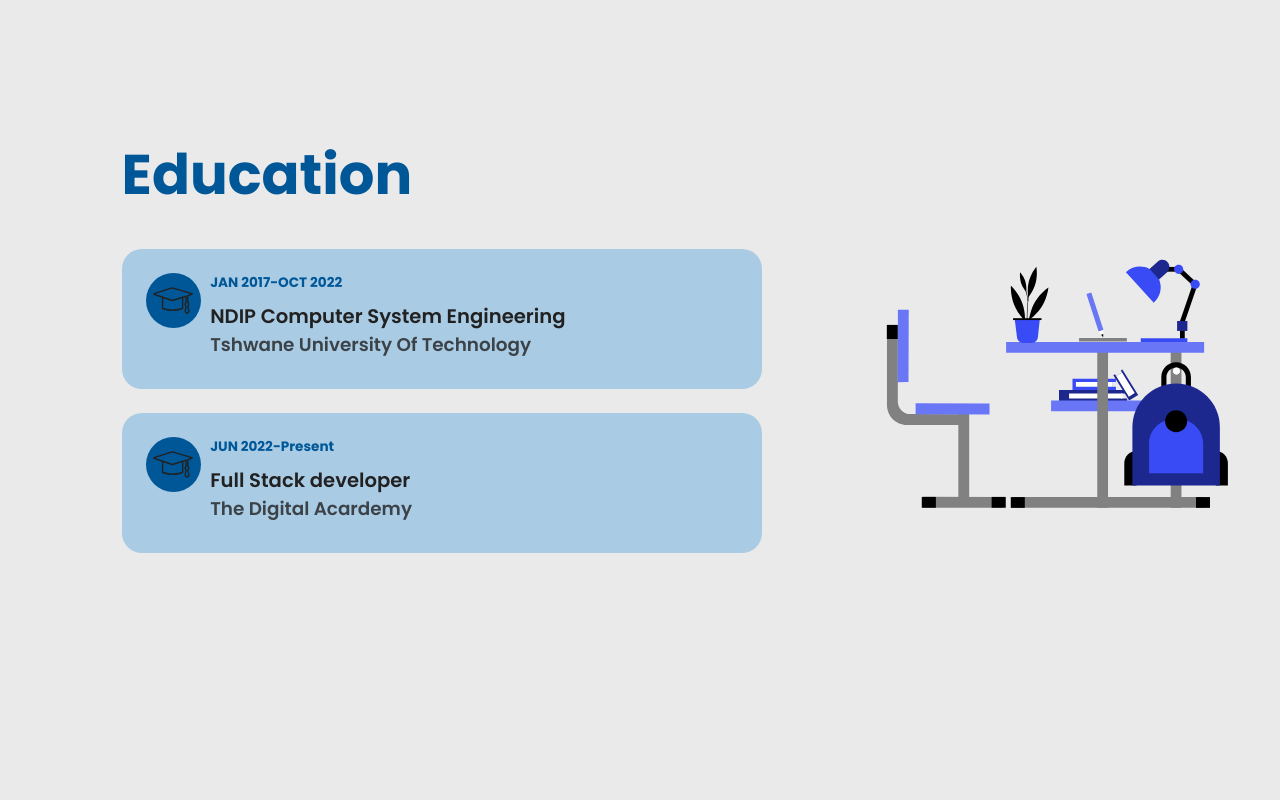
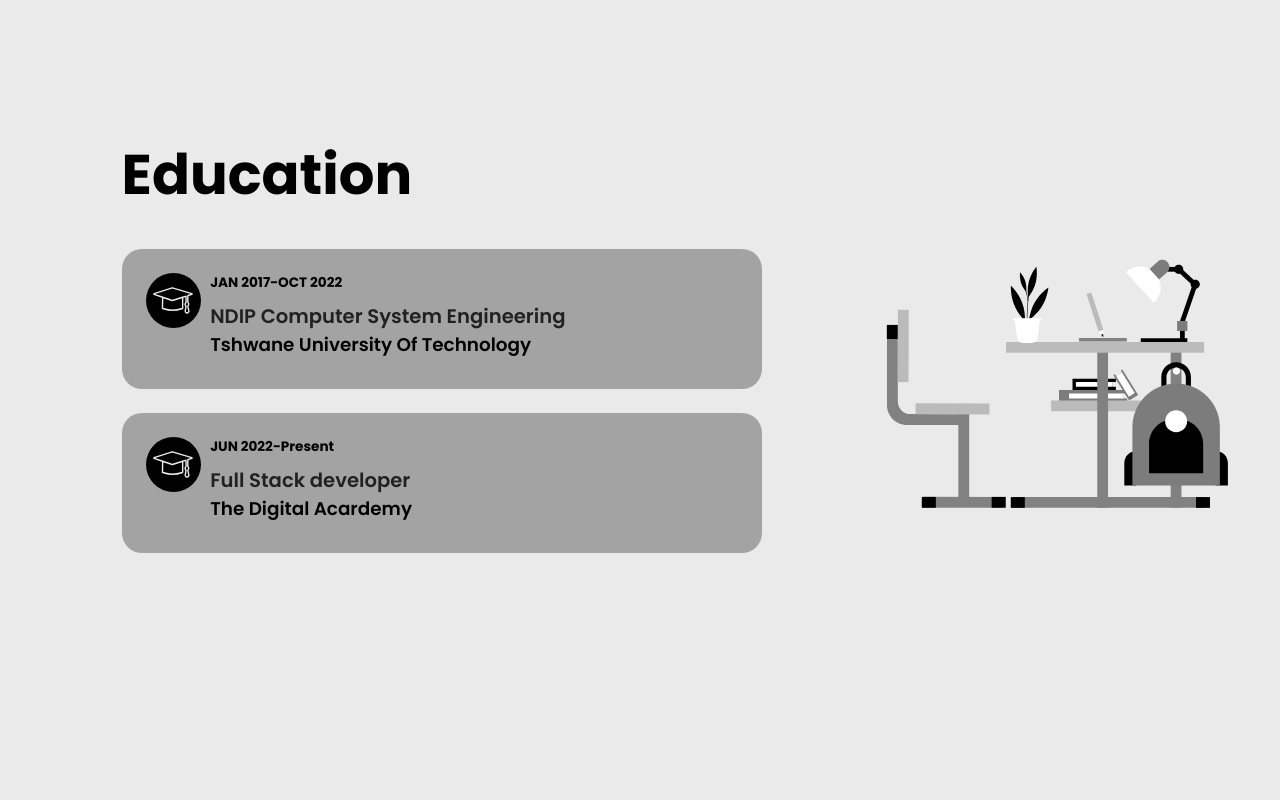
Before and after one commit to Kgomotso-Motshweni/PORTFOLIO, a React (Create React App) app in the folder portfolio_cv/: page / in a window 1280 px wide. Shown: the part 1500-2300 px from the top of the page. Built offline with nearby package versions, Linux system fonts and the light colour scheme; a web font is replaced by a local one.

Commit message:
email working

```diff
--- a/portfolio_cv/src/components/Education/EducationCard.js
+++ b/portfolio_cv/src/components/Education/EducationCard.js
@@ -27,7 +27,7 @@
         <Fade bottom>
             <div key={id} className={`education-card ${classes.educationCard}`} >
                 <div className="educard-img" style={{backgroundColor: theme.primary}}>
-                    <img src={theme.type === 'light' ? eduImgBlack : eduImgWhite} alt="" />
+                    <img src={theme.type === 'light' ? eduImgWhite : eduImgWhite} alt="" />
                 </div>
                 <div className="education-details">
                     <h6 style={{color: theme.primary}}>{startYear}-{endYear}</h6>
--- a/portfolio_cv/src/components/Landing/Landing.css
+++ b/portfolio_cv/src/components/Landing/Landing.css
@@ -232,6 +232,7 @@
 @media only screen and (min-device-width: 320px) and (max-device-width: 480px) and (-webkit-device-pixel-ratio: 2) and (device-aspect-ratio: 2/3) {
   .landing {
     height: 100%;
+
   }
 
   .landing--img {
--- a/portfolio_cv/src/components/Navbar/Navbar.js
+++ b/portfolio_cv/src/components/Navbar/Navbar.js
@@ -32,7 +32,7 @@
     const useStyles = makeStyles((t) => ({
         navMenu: {
             fontSize: '2.5rem',
-            color: theme.tertiary,
+            color: theme.primary400,
             cursor: 'pointer',
             transform: 'translateY(-10px)',
             transition: 'color 0.3s',
@@ -133,7 +133,7 @@
     return (
         <div className='navbar'>
             <div className='navbar--container'>
-                <h1 style={{ color: theme.secondary }}>
+                <h1 style={{ color: theme.secondary}}>
                     {shortname(headerData.name)}
                 </h1>
 
@@ -254,14 +254,14 @@
                                 spy='true'
                                 duration={2000}
                             >
-                                <div className={classes.drawerItem}>
+                                {/* <div className={classes.drawerItem}>
                                     <FaFolderOpen
                                         className={classes.drawerIcon}
                                     />
                                     <span className={classes.drawerLinks}>
                                         Blog
                                     </span>
-                                </div>
+                                </div> */}
                             </NavLink>
                         </Fade>
 
--- a/portfolio_cv/src/components/Projects/Projects.js
+++ b/portfolio_cv/src/components/Projects/Projects.js
@@ -16,16 +16,16 @@
 
     const useStyles = makeStyles(() => ({
         viewAllBtn : {
-            color: theme.tertiary,
-            backgroundColor: theme.primary,
+            color: theme.primary400,
+            backgroundColor: theme.tertiary,
             transition: 'color 0.2s',
             "&:hover": {
-                color: theme.secondary,
-                backgroundColor: theme.primary,
+                color: theme.tertiary80,
+                backgroundColor: theme.primary400,
             }
         },
         viewArr : {
-            color: theme.tertiary,
+            color: theme.tertiary80,
             backgroundColor: theme.secondary70,
             width: '40px',
             height: '40px',
--- a/portfolio_cv/src/data/contactsData.js
+++ b/portfolio_cv/src/data/contactsData.js
@@ -3,5 +3,5 @@
     phone: '+27 660276916',
     address: '39 Barnes Road Johannesburg',
 
-    sheetAPI: 'https://sheetdb.io/api/v1/tt5b8x0x5sbmo'
+    sheetAPI: 'https://formsubmit.co/motshweni44@gmail.com'
 }
--- a/portfolio_cv/src/data/projectsData.js
+++ b/portfolio_cv/src/data/projectsData.js
@@ -16,7 +16,7 @@
         id: 2,
         projectName: 'Simple CRUD',
         projectDesc: 'It is a simple CRUD web application with .',
-        tags: ['HTML', 'CSS', 'Typescript','Nodejs'],
+        tags: ['HTML', 'CSS', 'Typescript','Nodejs','Angular2+'],
         code: 'https://github.com/Kgomotso-Motshweni/Simple-CRUD.git',
         // demo: 'https://personal-iota-flame.vercel.app/',
         image: `${simpleCrud}`
@@ -24,7 +24,7 @@
     {
         id: 3,
         projectName: 'Social Media App',
-        projectDesc: 'Agoda is one of the world fastest growing online travel booking platforms. From its beginnings as an e-commerce start-up based in Singapore in 2005.',
+        projectDesc: 'Social Media App called socialite is a social media app that allow users to follow each other and also post news feed and profiles on the platform ',
         tags: ['Taiwindcss','HTML','Angular','Typescript','Heroku','Nodejs'],
         code: 'https://github.com/Kgomotso-Motshweni/Socialite.git',
         // demo: 'https://agoda-clone.vercel.app/',
@@ -34,7 +34,7 @@
         id: 4,
         projectName: 'Wize Rentalz',
         projectDesc: 'An app is responsible for helping Low-income people find accommodation and landlords advertise their properties. A landlord gets to post their available property for rental e.g “Backroom". All tenants will see the available property.',
-        tags: ['Openweather API', 'JavaScript', 'HTML', 'CSS'],
+        tags: ['HTML', 'CSS', 'Typescript','Nodejs','Angular2+'],
         // code: 'https://github.com/Kgomotso-Motshweni/wizeRental.git',
         // demo: 'https://webdeveshverma.github.io/Check-Weather-Appliction-/',
         image: `${wizerentalz}`
--- a/portfolio_cv/src/data/themeData.js
+++ b/portfolio_cv/src/data/themeData.js
@@ -6,7 +6,7 @@
 
 
 export const themeData = {
-    theme:redThemeLight
+    theme:bwThemeLight
 }
 
 
--- a/portfolio_cv/src/theme/theme.js
+++ b/portfolio_cv/src/theme/theme.js
@@ -51,10 +51,11 @@
     expimg: expGreen,
     contactsimg: contactsGreen
 }
+
 export const bwThemeLight = {
     type: 'light',
     primary: '#000000',
-    primary400: '#000000',
+    primary400: '#ffffff',
     primary600: '#000000',
     primary80: '#000000cc',
     primary50: '#00000080',
@@ -63,7 +64,7 @@
     secondary70: '#EAEAEAb3',
     secondary50: '#EAEAEA80',
     tertiary: '#212121',
-    tertiary80: '#212121cc',
+    tertiary80: '#000000',
     tertiary70: '#212121b3',
     tertiary50: '#21212180',
     aboutimg1: bwThemeboy,
@@ -96,8 +97,8 @@
 
 export const blueThemeLight = {
     type: 'light',
-    primary: '#545fc4',
-    primary400: '#6e76c7',
+    primary: '#005798',
+    primary400: '#005798',
     primary600: '#3644c9',
     primary80: '#545fc4cc',
     primary50: '#545fc480',
@@ -109,16 +110,16 @@
     tertiary80: '#212121cc',
     tertiary70: '#212121b3',
     tertiary50: '#21212180',
-    aboutimg1: blueThemeboy,
+    aboutimg1: bwThemeboy,
     aboutimg2: blueThemegirl,
     eduimg: eduBlue,
     expimg: expBlue,
-    contactsimg: contactsBlue
+    contactsimg: contactsBlack
 }
 export const blueThemeDark = {
     type: 'dark',
     primary: '#005798',
-    primary400: '#6e76c7',
+    primary400: '#005798',
     primary600: '#3644c9',
     primary80: '#545fc4cc',
     primary50: '#1484d74d',
@@ -130,11 +131,11 @@
     tertiary80: '#eaeaeacc',
     tertiary70: '#eaeaeab3',
     tertiary50: '#eaeaea80',
-    aboutimg1: blueThemeboy,
+    aboutimg1: bwThemeboy,
     aboutimg2: blueThemegirl,
     eduimg: eduBlue,
     expimg: expBlue,
-    contactsimg: contactsBlue
+    contactsimg: contactsBlack
 }
 
 export const redThemeLight = {
@@ -152,11 +153,11 @@
     tertiary80: '#212121cc',
     tertiary70: '#212121b3',
     tertiary50: '#21212180',
-    aboutimg1: blueThemeboy,
+    aboutimg1: bwThemeboy,
     aboutimg2: redThemegirl,
     eduimg: eduBlue,
     expimg: expRed,
-    contactsimg: contactsBlue
+    contactsimg: contactsBlack
 }
 export const redThemeDark = {
     type: 'dark',
@@ -177,7 +178,7 @@
     aboutimg2: redThemegirl,
     eduimg: eduRed,
     expimg: expRed,
-    contactsimg: contactsRed
+    contactsimg: contactsBlack
 }
 
 export const orangeThemeLight = {
```
